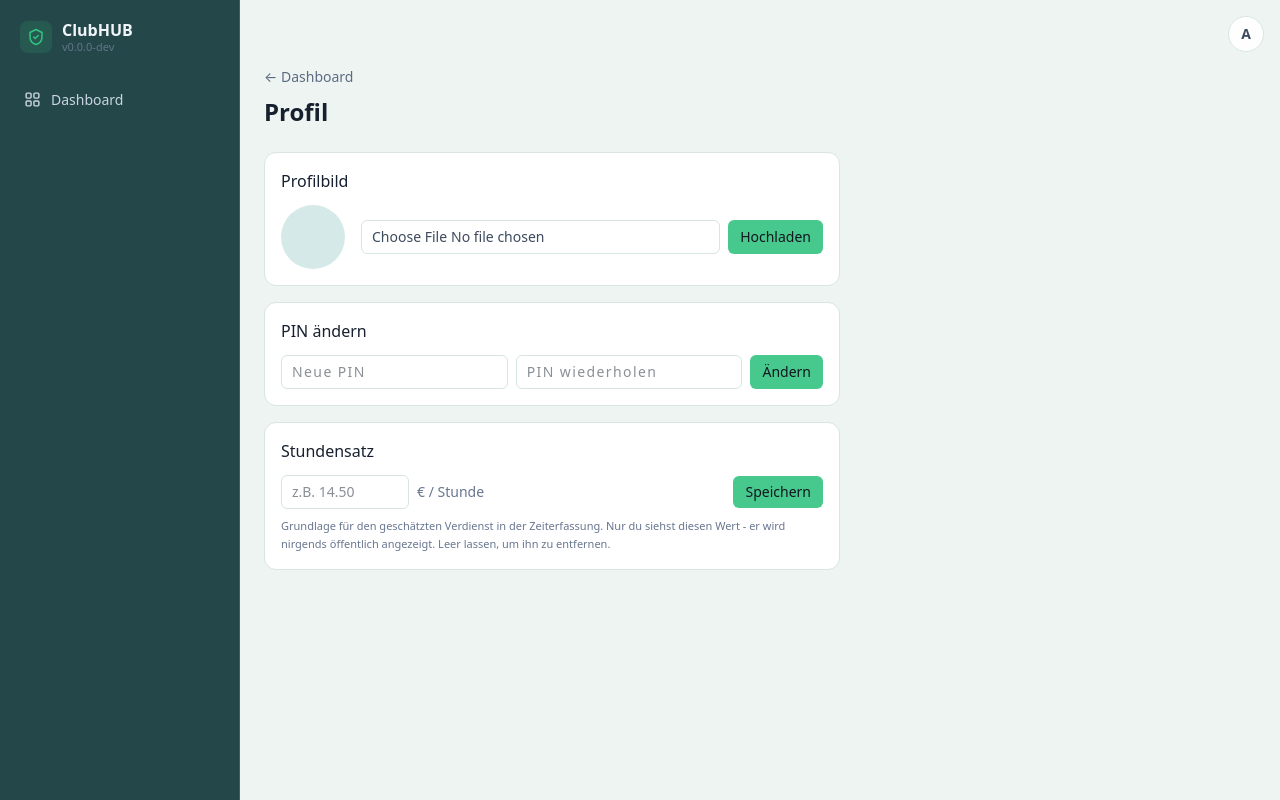
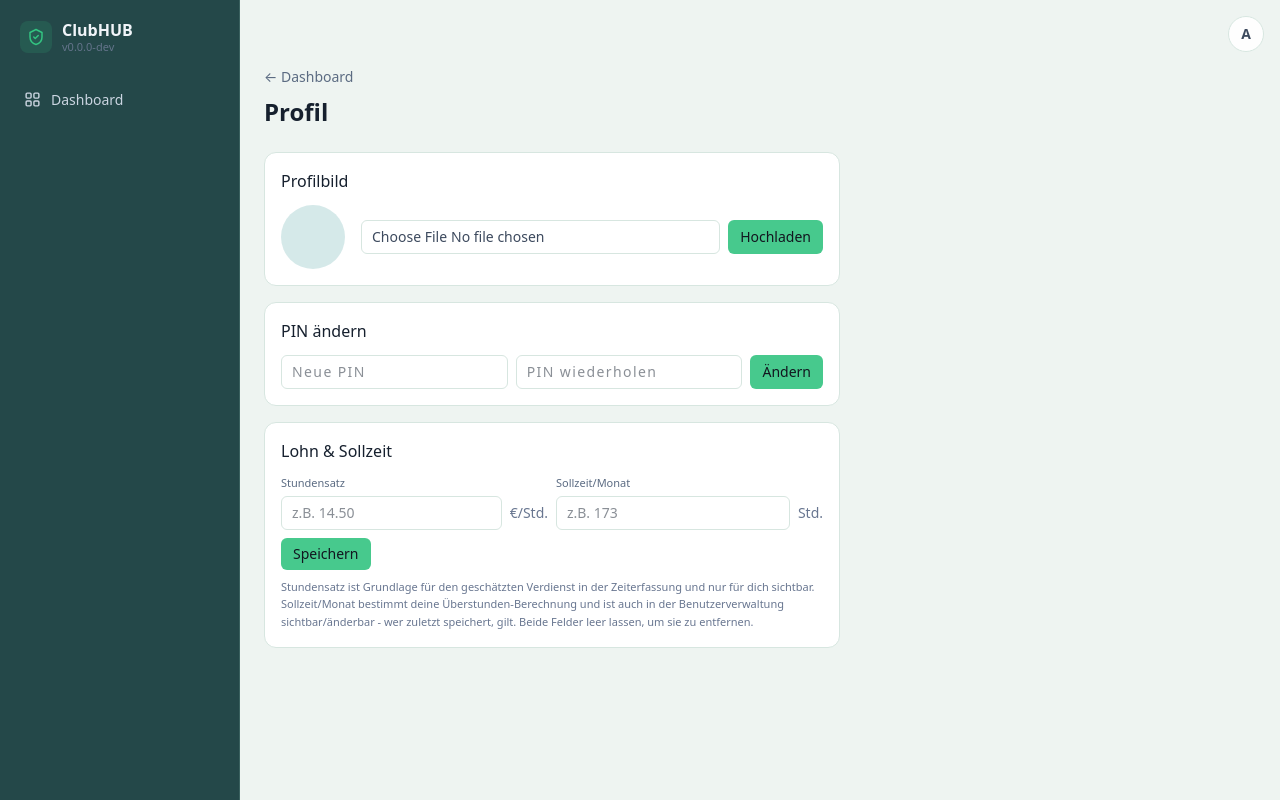
Before and after one commit to unLieb/clubhub, a FastAPI app: template app/templates/profile.html in a window 1280 px wide. Run offline with FastAPI, Linux system fonts and the light colour scheme; the template is opened without the code that fills it, so the values that code supplies are empty; style sheets or scripts are compiled from the project's sources; parts of the project's set-up code (start-up, migrations or seed data) failed here and were passed over.

Commit message:
Sollzeit jetzt auch im Profil pflegbar; Status-Dropdown-Pfeil eingerückt
Nutzer können ihre Sollzeit/Monat jetzt neben dem Stundensatz direkt im
eigenen Profil setzen (POST /profile/pay ersetzt /profile/wage) - beide
Felder teilen sich denselben target_hours_per_month-Wert mit der
Benutzerverwaltung, Änderungen sind also sofort auf beiden Seiten sichtbar.
Admin-Formular bleibt unverändert nutzbar (weiterhin nur volle Admins,
keine Schichtleiter).

Der Auf/Zu-Pfeil im Status-Dropdown der Meldungskarten (Offen/In Bearbeitung/
Erledigt) saß zu dicht am rechten Pillenrand - rechtes Padding vergrößert,
wirkt sich automatisch auf jede Meldungskarte app-weit aus, da alle dieselbe
Vorlage teilen.

```diff
--- a/app/main.py
+++ b/app/main.py
@@ -1432,10 +1432,16 @@ def profile_change_pin(
     })
 
 
-@app.post("/profile/wage")
-def profile_set_wage(request: Request, hourly_wage: str = Form(""), db: Session = Depends(get_db)):
+@app.post("/profile/pay")
+def profile_set_pay(
+    request: Request,
+    hourly_wage: str = Form(""),
+    target_hours_per_month: str = Form(""),
+    db: Session = Depends(get_db),
+):
     user = require_login(request, db)
     user.hourly_wage = float(hourly_wage) if hourly_wage.strip() else None
+    user.target_hours_per_month = float(target_hours_per_month) if target_hours_per_month.strip() else None
     db.commit()
     return RedirectResponse("/profile", status_code=302)
 
@@ -1923,8 +1929,9 @@ def admin_add_user(
         is_shift_lead=actor.is_admin and role == "schichtleiter",
         groups=groups,
     )
-    # Sollzeit ist eine sensible Gehaltsdatengrundlage - nur ein Admin darf sie
-    # setzen. Den Stundensatz pflegt jeder Nutzer selbst im eigenen Profil.
+    # Hier nur beim Anlegen durch einen vollen Admin setzbar (Schichtleiter
+    # legen nur einfache Konten an) - der Nutzer selbst kann sie danach jederzeit
+    # im eigenen Profil anpassen, Stundensatz sowieso nur dort.
     if actor.is_admin:
         user.target_hours_per_month = float(target_hours_per_month) if target_hours_per_month else None
     db.add(user)
@@ -1967,8 +1974,8 @@ def admin_edit_user(
                 desired_role = "admin"  # letzten Admin nicht versehentlich entmachten
             target.is_admin = desired_role == "admin"
             target.is_shift_lead = desired_role == "schichtleiter"
-            # Sollzeit ist eine sensible Gehaltsdatengrundlage - nur ein Admin darf
-            # sie ändern. Den Stundensatz pflegt jeder Nutzer selbst im eigenen Profil.
+            # Hier nur von einem vollen Admin änderbar; der Nutzer selbst kann sie
+            # zusätzlich im eigenen Profil anpassen - beide pflegen denselben Wert.
             target.target_hours_per_month = float(target_hours_per_month) if target_hours_per_month else None
         db.commit()
     return RedirectResponse("/admin/users", status_code=302)
--- a/app/models.py
+++ b/app/models.py
@@ -75,7 +75,9 @@ class User(Base):
     # Stundensatz pflegt jeder Nutzer selbst im eigenen Profil (siehe /profile) -
     # nur er sieht den daraus berechneten Verdienst in der Zeiterfassung.
     hourly_wage = Column(Float, nullable=True)              # Stundensatz in €
-    # Soll-Arbeitszeit/Monat bleibt admin-gepflegt, siehe admin_users.html.
+    # Soll-Arbeitszeit/Monat: sowohl im eigenen Profil als auch von einem Admin
+    # in der Benutzerverwaltung pflegbar (derselbe Wert, beide Seiten sehen die
+    # jeweils aktuelle Änderung sofort).
     target_hours_per_month = Column(Float, nullable=True)   # für Überstunden-Berechnung
     avatar_url = Column(String, nullable=True)
 
--- a/app/templates/profile.html
+++ b/app/templates/profile.html
@@ -39,15 +39,30 @@
   </section>
 
   <section class="rounded-xl border border-line bg-panel p-4">
-    <h2 class="font-display font-medium mb-3">Stundensatz</h2>
-    <form method="post" action="/profile/wage" class="flex items-center gap-2">
-      <input type="number" step="0.01" min="0" name="hourly_wage" value="{{ user.hourly_wage if user.hourly_wage is not none else '' }}" placeholder="z.B. 14.50" class="w-32 rounded-md bg-ink border border-line px-2.5 py-1.5 text-sm">
-      <span class="text-sm text-slate-500">€ / Stunde</span>
-      <button class="ml-auto px-3 py-1.5 rounded-md bg-go/90 hover:bg-go text-oncolor text-sm font-medium whitespace-nowrap">Speichern</button>
+    <h2 class="font-display font-medium mb-3">Lohn &amp; Sollzeit</h2>
+    <form method="post" action="/profile/pay" class="space-y-2">
+      <div class="flex flex-col sm:flex-row gap-2">
+        <div class="flex-1">
+          <label class="block text-[11px] text-slate-400 mb-1">Stundensatz</label>
+          <div class="flex items-center gap-2">
+            <input type="number" step="0.01" min="0" name="hourly_wage" value="{{ user.hourly_wage if user.hourly_wage is not none else '' }}" placeholder="z.B. 14.50" class="w-full rounded-md bg-ink border border-line px-2.5 py-1.5 text-sm">
+            <span class="text-sm text-slate-500 shrink-0">€/Std.</span>
+          </div>
+        </div>
+        <div class="flex-1">
+          <label class="block text-[11px] text-slate-400 mb-1">Sollzeit/Monat</label>
+          <div class="flex items-center gap-2">
+            <input type="number" step="0.5" min="0" name="target_hours_per_month" value="{{ user.target_hours_per_month if user.target_hours_per_month is not none else '' }}" placeholder="z.B. 173" class="w-full rounded-md bg-ink border border-line px-2.5 py-1.5 text-sm">
+            <span class="text-sm text-slate-500 shrink-0">Std.</span>
+          </div>
+        </div>
+      </div>
+      <button class="px-3 py-1.5 rounded-md bg-go/90 hover:bg-go text-oncolor text-sm font-medium">Speichern</button>
     </form>
     <p class="text-[11px] text-slate-500 leading-relaxed mt-2">
-      Grundlage für den geschätzten Verdienst in der Zeiterfassung. Nur du siehst diesen Wert - er wird nirgends
-      öffentlich angezeigt. Leer lassen, um ihn zu entfernen.
+      Stundensatz ist Grundlage für den geschätzten Verdienst in der Zeiterfassung und nur für dich sichtbar.
+      Sollzeit/Monat bestimmt deine Überstunden-Berechnung und ist auch in der Benutzerverwaltung sichtbar/änderbar -
+      wer zuletzt speichert, gilt. Beide Felder leer lassen, um sie zu entfernen.
     </p>
   </section>
 
--- a/app/templates/reports.html
+++ b/app/templates/reports.html
@@ -44,7 +44,7 @@
       {% if user %}
       <form method="post" action="/reports/{{ r.id }}/status" class="contents">
         <select name="status" onchange="this.form.submit()"
-                class="text-xs font-medium rounded-full pl-2.5 pr-1.5 py-1.5 border-0 cursor-pointer {{ rb.status_pill_class(r.status) }}">
+                class="text-xs font-medium rounded-full pl-3 pr-6 py-1.5 border-0 cursor-pointer {{ rb.status_pill_class(r.status) }}">
           <option value="open" {% if r.status == "open" %}selected{% endif %}>Offen</option>
           <option value="in_progress" {% if r.status == "in_progress" %}selected{% endif %}>In Bearbeitung</option>
           <option value="done" {% if r.status == "done" %}selected{% endif %}>Erledigt</option>
```
Also changed, not shown: 1 other file.
